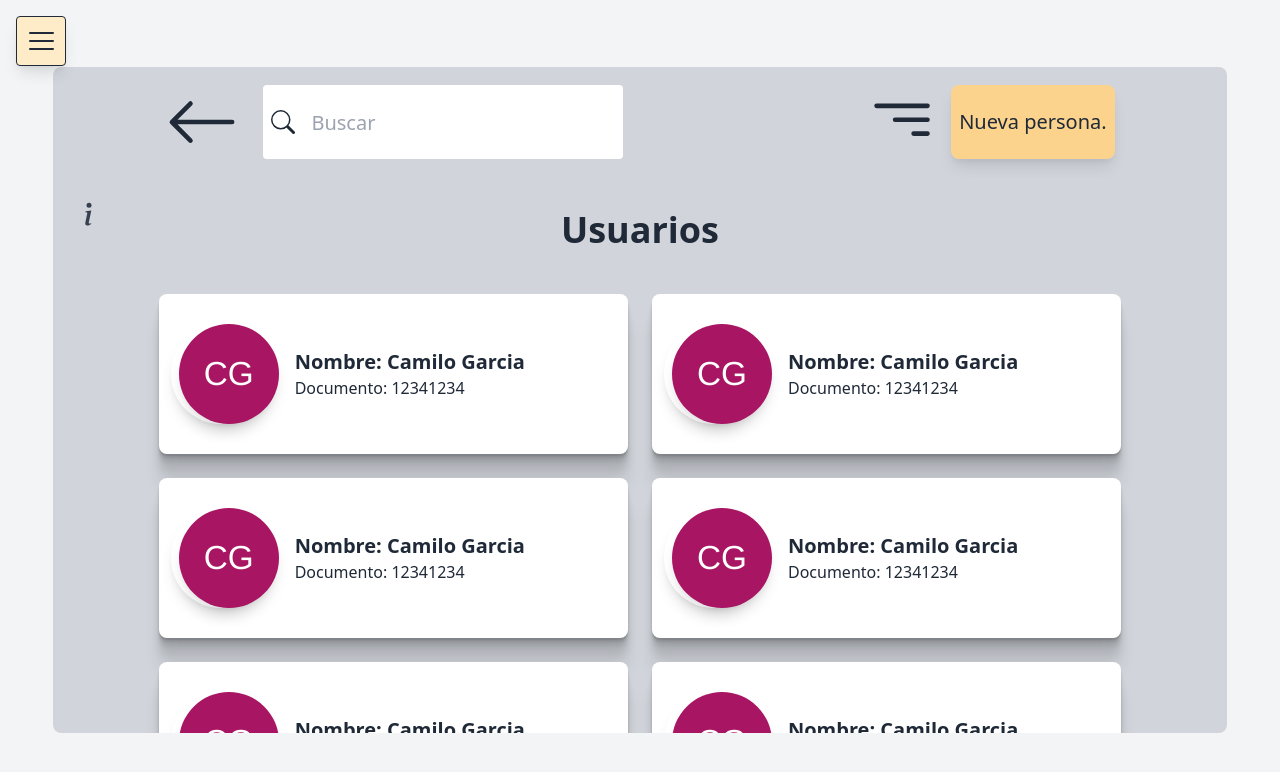
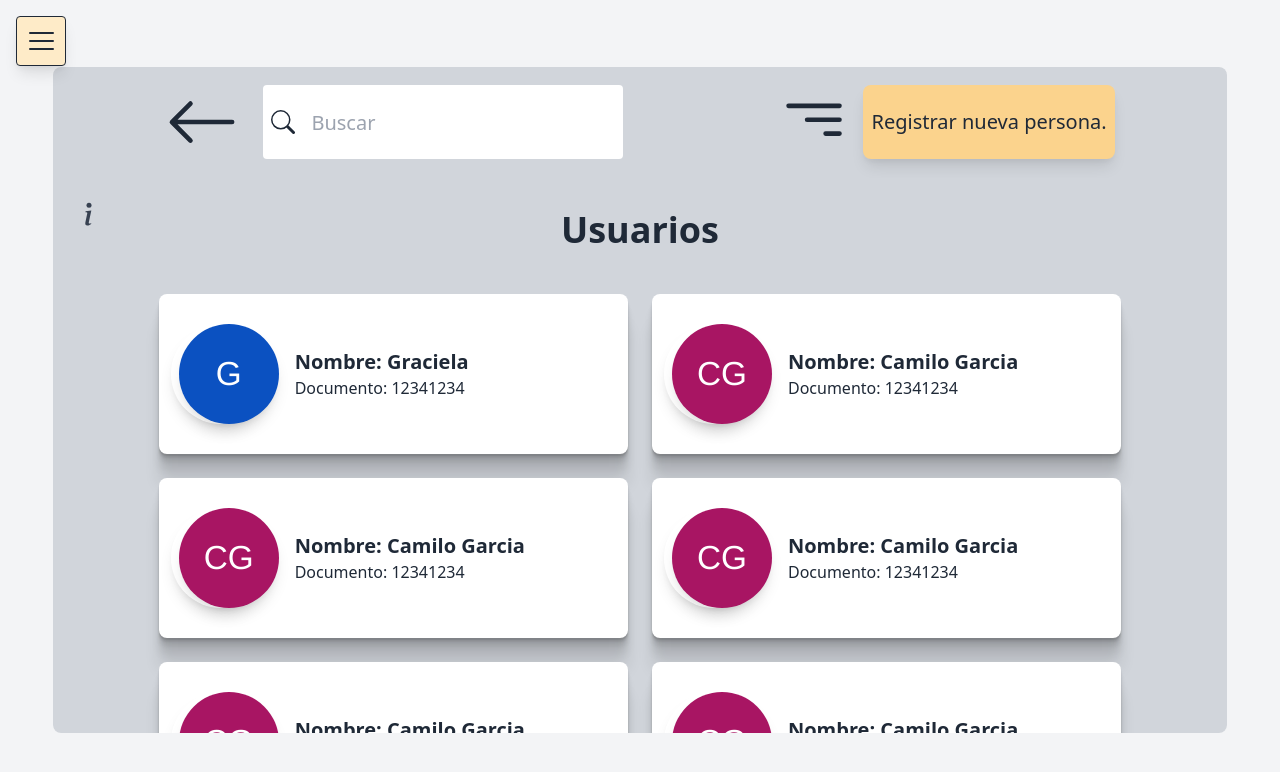
Before and after one commit to Qrlean/Qrlean, a Next.js app in the folder 2.Analisis/Prototipos/QrleanCod/: page /dashboard/admin/personas in a window 1280 px wide. Shown: the top 772 px of the page. Built offline with nearby package versions, Linux system fonts and the light colour scheme.

Commit message:
fix: Se cambia texto en el boton de crear nueva persona pagina inicial de personas (INDEX)

```diff
--- a/2.Analisis/Prototipos/QrleanCod/pages/dashboard/admin/personas/index.js
+++ b/2.Analisis/Prototipos/QrleanCod/pages/dashboard/admin/personas/index.js
@@ -22,7 +22,7 @@ const infoVariants={
 const ManagerUsuarios = () => {
 
     const instructores = [
-        {_id:1,nombre:'Camilo Garcia',documento:'12341234',tipo_documento:'CC',direccion:'crra 5 abis #48 r 08',email:'cgarcia369@misena.edu.co',telefono:'3193617146',rol:'Instructor'},
+        {_id:1,nombre:'Graciela',documento:'12341234',tipo_documento:'CC',direccion:'crra 5 abis #48 r 08',email:'cgarcia369@misena.edu.co',telefono:'3193617146',rol:'Instructor'},
         {_id:2,nombre:'Camilo Garcia',documento:'12341234',tipo_documento:'CC',direccion:'crra 5 abis #48 r 08',email:'cgarcia369@misena.edu.co',telefono:'3193617146',rol:'Instructor'},
         {_id:3,nombre:'Camilo Garcia',documento:'12341234',tipo_documento:'CC',direccion:'crra 5 abis #48 r 08',email:'cgarcia369@misena.edu.co',telefono:'3193617146',rol:'Instructor'},
         {_id:4,nombre:'Camilo Garcia',documento:'12341234',tipo_documento:'CC',direccion:'crra 5 abis #48 r 08',email:'cgarcia369@misena.edu.co',telefono:'3193617146',rol:'Instructor'},
@@ -55,7 +55,7 @@ const ManagerUsuarios = () => {
                         <svg xmlns="http://www.w3.org/2000/svg" className=" px-3 h-full fill-current text-gray-800 " viewBox="0 0 16 16">
                             <path fill-rule="evenodd" d="M14 10.5a.5.5 0 0 0-.5-.5h-3a.5.5 0 0 0 0 1h3a.5.5 0 0 0 .5-.5zm0-3a.5.5 0 0 0-.5-.5h-7a.5.5 0 0 0 0 1h7a.5.5 0 0 0 .5-.5zm0-3a.5.5 0 0 0-.5-.5h-11a.5.5 0 0 0 0 1h11a.5.5 0 0 0 .5-.5z"/>
                         </svg>
-                        <button onClick={()=> router.push('/dashboard/admin/personas/crear')} className="outline-none bg-orange-300 rounded-lg text-xl text-gray-800 px-2 shadow-lg">Nueva persona.</button>
+                        <button onClick={()=> router.push('/dashboard/admin/personas/crear')} className="outline-none bg-orange-300 rounded-lg text-xl text-gray-800 px-2 shadow-lg">Registrar nueva persona.</button>
 
                     </div>
                 </div>
```
